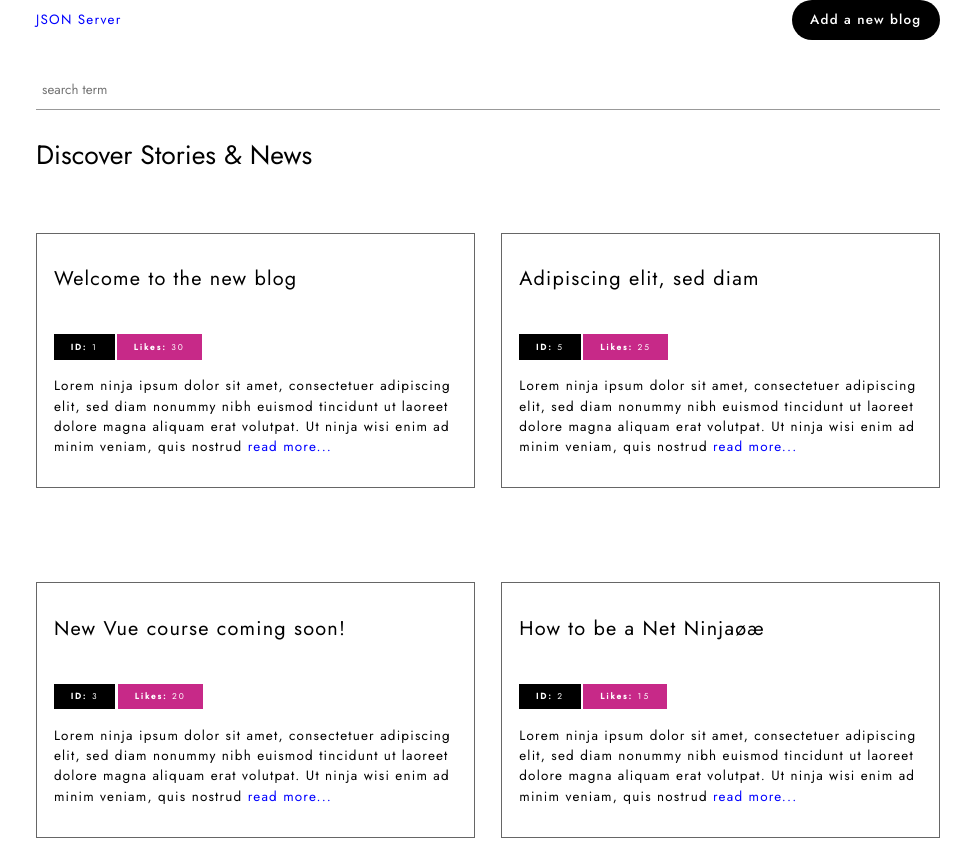
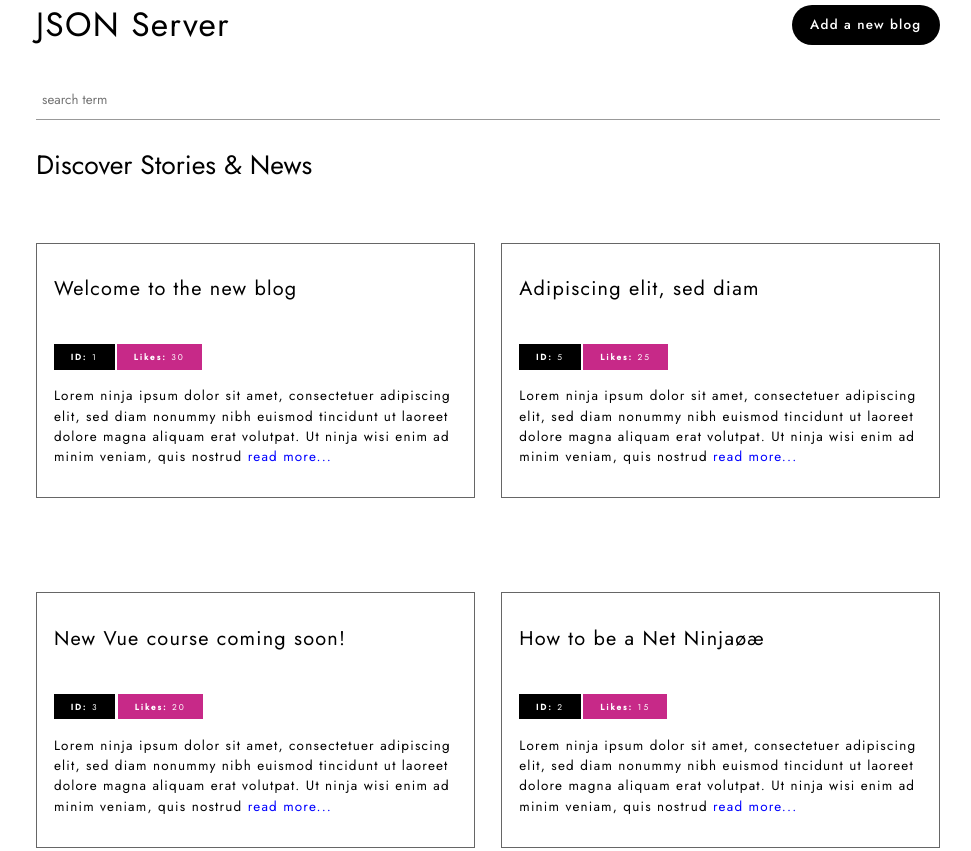
Before and after one commit to qaiswardag/blog-app-json-server, a website with bundled scripts: page index.html in a window 1280 px wide. Shown: the top 851 px of the page, without its empty margins (152-1123 px from the left). Built offline with nearby package versions, Linux system fonts and the light colour scheme; data requests are answered from the project's data file.

Commit message:
Modify details.html

```diff
--- a/package.json
+++ b/package.json
@@ -7,7 +7,6 @@
   "version": "1.0.0",
   "description": "Fake REST API json-server",
   "main": "index.js",
-  "devDependencies": {},
   "scripts": {
     "test": "echo \"Error: no test specified\" && exit 1"
   },
--- a/src/assets/main.css
+++ b/src/assets/main.css
@@ -155,6 +155,12 @@ nav {
   display: flex;
   justify-content: space-between;
   align-items: center;
+}
+
+.logo:link,
+.logo:visited {
+  font-size: 4rem;
+  color: #000;
 }
 
 /**************************/
```
Also changed, not shown: src/views/details.html (+0 -2 lines), 1 other file.
